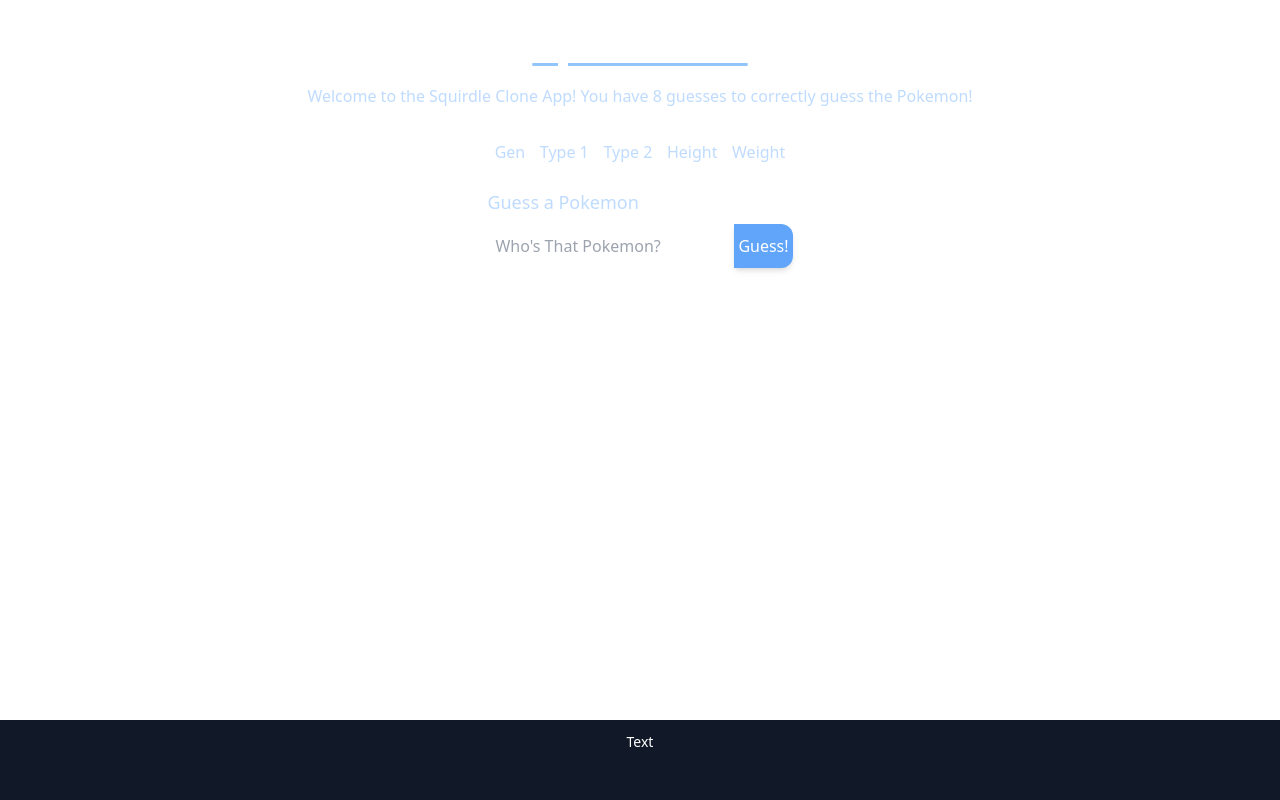
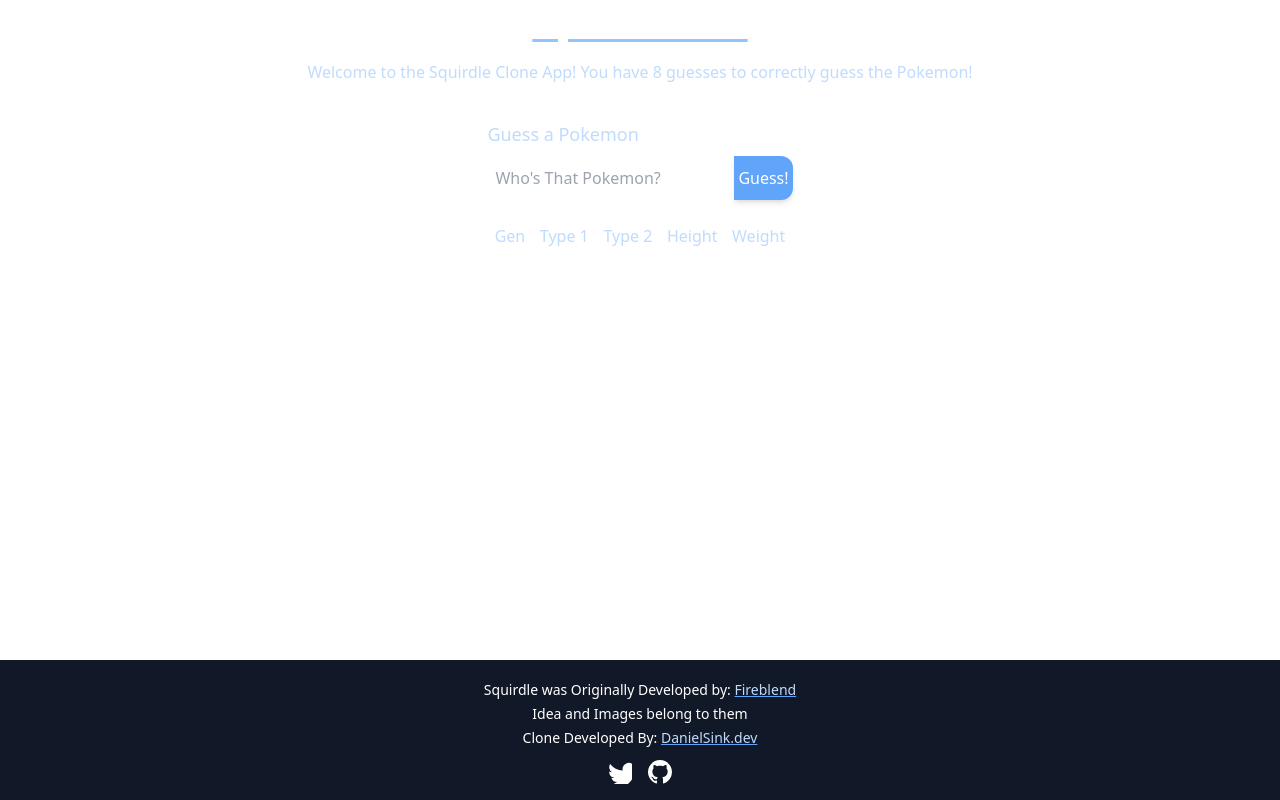
Before and after one commit to sinkda/squirdle-clone, a React (Create React App) app: page / in a window 1280 px wide. Built offline with nearby package versions, Linux system fonts and the light colour scheme.

Commit message:
Updated Footer and general styling

```diff
--- a/src/App.jsx
+++ b/src/App.jsx
@@ -4,7 +4,7 @@
 
 function App() {
   return (
-    <div className="h-full w-full min-h-screen min-w-screen flex flex-col items-center p-6">
+    <div className="h-full w-full min-h-screen min-w-screen flex flex-col items-center overflow-x-hidden">
       <Header />
 
       <Game />
--- a/src/components/Footer.jsx
+++ b/src/components/Footer.jsx
@@ -4,9 +4,38 @@
 {
     render() {
         return (
-            <div className="fixed bottom-0 left-0 right-0 h-20 bg-gray-900 text-white">
-                <div className="flex flex-col items-center mt-3 text-sm">
-                    Text
+            <div className="flex flex-col items-center w-screen  h-max bg-gray-900 text-white mt-6 space-y-3 pt-2 pb-4">
+                <div className="flex flex-col items-center mt-3 text-sm space-y-1">
+                    <div>
+                        <span>Squirdle was Originally Developed by: </span>
+                        <a href="https://github.com/Fireblend/squirdle" target="_blank" rel="noopener noreferrer" title="Original Github for Fireblend"
+                        className="text-blue-200 underline decoration-blue-400 hover:text-blue-400 hover:decoration-blue-600 transition duration-200 ease-in-out">
+                            Fireblend
+                        </a>
+                    </div>
+                    <div>
+                        Idea and Images belong to them
+                    </div>
+                    <div>
+                    <span>Clone Developed By: </span>
+                        <a href="https://danielsink.dev" target="_blank" rel="noopener noreferrer" title="Dev Portfolio Site"
+                        className="text-blue-200 underline decoration-blue-400 hover:text-blue-400 hover:decoration-blue-600 transition duration-200 ease-in-out">
+                            DanielSink.dev
+                        </a>
+                    </div>
+
+                </div>
+                <div className="flex space-x-4">
+                    <a href="https://twitter.com/sinkda87" title="Twitter Account" target="_blank" rel="noopener noreferrer">
+                        <svg viewBox="0 0 16 16" class="w-6  h-6" fill="currentColor">
+                            <path d="M6.29 18.251c7.547 0 11.675-6.253 11.675-11.675 0-.178 0-.355-.012-.53A8.348 8.348 0 0020 3.92a8.19 8.19 0 01-2.357.646 4.118 4.118 0 001.804-2.27 8.224 8.224 0 01-2.605.996 4.107 4.107 0 00-6.993 3.743 11.65 11.65 0 01-8.457-4.287 4.106 4.106 0 001.27 5.477A4.073 4.073 0 01.8 7.713v.052a4.105 4.105 0 003.292 4.022 4.095 4.095 0 01-1.853.07 4.108 4.108 0 003.834 2.85A8.233 8.233 0 010 16.407a11.616 11.616 0 006.29 1.84"></path>
+                        </svg>
+                    </a>
+                    <a href="https://github.com/sinkda" title="Github Account" target="_blank" rel="noopener noreferrer">
+                        <svg viewBox="0 0 16 16" class="w-6 h-6" fill="currentColor">
+                            <path d="M8 0C3.58 0 0 3.58 0 8c0 3.54 2.29 6.53 5.47 7.59.4.07.55-.17.55-.38 0-.19-.01-.82-.01-1.49-2.01.37-2.53-.49-2.69-.94-.09-.23-.48-.94-.82-1.13-.28-.15-.68-.52-.01-.53.63-.01 1.08.58 1.23.82.72 1.21 1.87.87 2.33.66.07-.52.28-.87.51-1.07-1.78-.2-3.64-.89-3.64-3.95 0-.87.31-1.59.82-2.15-.08-.2-.36-1.02.08-2.12 0 0 .67-.21 2.2.82.64-.18 1.32-.27 2-.27.68 0 1.36.09 2 .27 1.53-1.04 2.2-.82 2.2-.82.44 1.1.16 1.92.08 2.12.51.56.82 1.27.82 2.15 0 3.07-1.87 3.75-3.65 3.95.29.25.54.73.54 1.48 0 1.07-.01 1.93-.01 2.2 0 .21.15.46.55.38A8.013 8.013 0 0016 8c0-4.42-3.58-8-8-8z"></path>
+                        </svg>
+                    </a>
                 </div>
             </div>
         );
--- a/src/components/Game.jsx
+++ b/src/components/Game.jsx
@@ -156,8 +156,12 @@
     render() {
 
         return (
-            <div className="flex flex-col items-center justify-center mt-8 w-fit">
-                <div className="grid grid-flow-col w-full text-blue-200">
+            <div className="flex flex-col flex-1 items-center justify-start mt-3 w-fit">
+                <div>
+                    <Guess handleGuess={this.handleGuess} />
+                </div>
+
+                <div className="grid grid-flow-col w-full text-blue-200 mt-6">
                     <span className="text-center w-full">Gen</span>
                     <span className="text-center w-full">Type 1</span>
                     <span className="text-center w-full">Type 2</span>
@@ -169,9 +173,7 @@
                     { this.state.rows }
                 </div>
 
-                <div>
-                    <Guess handleGuess={this.handleGuess} />
-                </div>
+
             </div>
             );
     }
```
